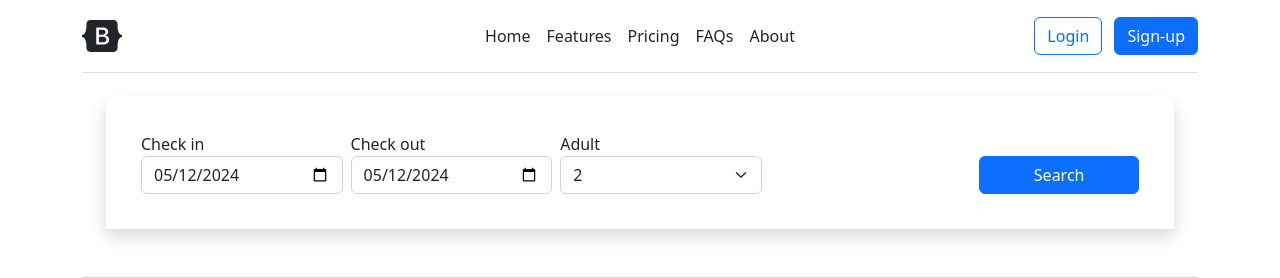
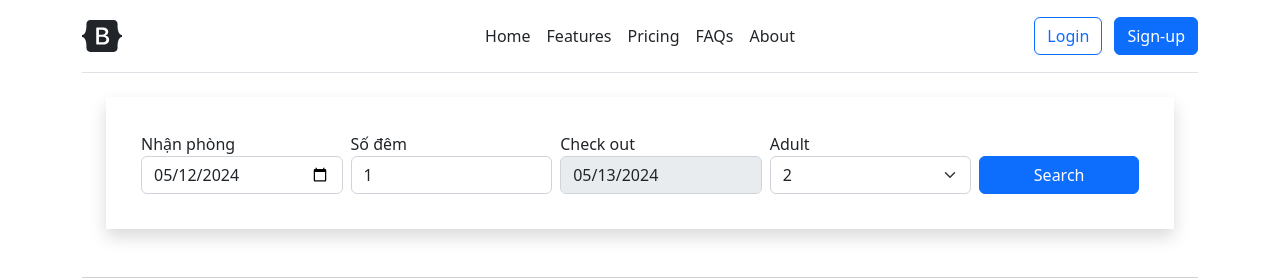
Before and after one commit to ngqp2k/Flask-HM-01, a Flask app: page / in a window 1280 px wide. Shown: the top 278 px of the page. Run offline with Flask 3, Linux system fonts and the light colour scheme; some libraries are stand-ins or nearby versions.

Commit message:
Refactor templates to use anchor tags instead of input buttons for closing forms

```diff
--- a/templates/add-additional-charge.html
+++ b/templates/add-additional-charge.html
@@ -36,7 +36,7 @@
         </div>
       </div>
       <div class="col-auto">
-            <input class="btn btn-secondary btn-block" type="submit" value="close">
+            <a href="javascript:history.back()" class="btn btn-secondary btn-block">Close</a>
         </div>
         <div class="col-auto">
             <input class="btn btn-primary btn-block" type="submit" value="Save" style="width: 200%;">
--- a/templates/add-booking.html
+++ b/templates/add-booking.html
@@ -92,6 +92,7 @@
                 <div class="form-group">
                     <label for="" class="col-form-label">User</label>
                     <select class="form-select" name="sex">
+                        <option></option>
                         {% for user in users %}
                         <option>{{ user }}</option>
                         {% endfor %}
@@ -112,6 +113,7 @@
                 <div class="form-group">
                     <label for="" class="col-form-label">Customer</label>
                     <select class="form-select" name="sex">
+                        <option></option>
                         {% for customer in customers %}
                         <option>{{ customer }}</option>
                         {% endfor %}
@@ -132,7 +134,7 @@
 
         <div class="row pt-2">
             <div class="col-auto">
-                <input class="btn btn-secondary btn-block" type="submit" value="close">
+                <a href="javascript:history.back()" class="btn btn-secondary btn-block">Close</a>
             </div>
             <div class="col-auto">
                 <input class="btn btn-primary btn-block" type="submit" value="Save" style="width: 200%;">
--- a/templates/add-invoice.html
+++ b/templates/add-invoice.html
@@ -32,7 +32,7 @@
             </div>
             <div class="row pt-2">
                 <div class="col-auto">
-                    <input class="btn btn-secondary btn-block" type="submit" value="close">
+                    <a href="javascript:history.back()" class="btn btn-secondary btn-block">Close</a>
                 </div>
                 <div class="col-auto">
                     <input class="btn btn-primary btn-block" type="submit" value="Save" style="width: 200%;">
--- a/templates/add-payment.html
+++ b/templates/add-payment.html
@@ -47,7 +47,7 @@
             </div>
             <div class="row pt-2">
                 <div class="col-auto">
-                    <input class="btn btn-secondary btn-block" type="submit" value="close">
+                    <a href="javascript:history.back()" class="btn btn-secondary btn-block">Close</a>
                 </div>
                 <div class="col-auto">
                     <input class="btn btn-primary btn-block" type="submit" value="Save" style="width: 200%;">
--- a/templates/add-role.html
+++ b/templates/add-role.html
@@ -14,7 +14,7 @@
             </div>
         </div>
         <div class="col-auto">
-            <input class="btn btn-secondary btn-block" type="submit" value="close">
+            <a href="javascript:history.back()" class="btn btn-secondary btn-block">Close</a>
         </div>
         <div class="col-auto">
             <input class="btn btn-primary btn-block" type="submit" value="Save" style="width: 200%;">
@@ -26,7 +26,7 @@ value="{{ room.room_no }}"
 
 <div class="row pt-2">
     <div class="col-auto">
-        <input class="btn btn-secondary btn-block" type="submit" value="close">
+        <a href="javascript:history.back()" class="btn btn-secondary btn-block">Close</a>
     </div>
     <div class="col-auto">
         <input class="btn btn-primary btn-block" type="submit" value="Save" style="width: 200%;">
--- a/templates/add-room-type.html
+++ b/templates/add-room-type.html
@@ -43,7 +43,7 @@
         </div>
         <div class="row mt-1">
             <div class="col-auto">
-                <input class="btn btn-secondary btn-block" type="submit" value="close">
+                <a href="javascript:history.back()" class="btn btn-secondary btn-block">Close</a>
             </div>
             <div class="col-auto">
                 <input class="btn btn-primary btn-block" type="submit" value="Save" style="width: 200%;">
--- a/templates/add-room.html
+++ b/templates/add-room.html
@@ -52,7 +52,7 @@
 		</div>
 		<div class="row pt-2">
 			<div class="col-auto">
-				<input class="btn btn-secondary btn-block" type="submit" value="close">
+				<a href="javascript:history.back()" class="btn btn-secondary btn-block">Close</a>
 			</div>
 			<div class="col-auto">
 				<input class="btn btn-primary btn-block" type="submit" value="Save" style="width: 200%;">
--- a/templates/add-service.html
+++ b/templates/add-service.html
@@ -30,7 +30,7 @@
             </div>
             <div class="row pt-2">
                 <div class="col-auto">
-                    <input class="btn btn-secondary btn-block" type="submit" value="close">
+                    <a href="javascript:history.back()" class="btn btn-secondary btn-block">Close</a>
                 </div>
                 <div class="col-auto">
                     <input class="btn btn-primary btn-block" type="submit" value="Save" style="width: 200%;">
--- a/templates/add-user.html
+++ b/templates/add-user.html
@@ -71,7 +71,7 @@
             </div>
         </div>
         <div class="col-auto">
-            <input class="btn btn-secondary btn-block" type="submit" value="close">
+            <a href="javascript:history.back()" class="btn btn-secondary btn-block">Close</a>
         </div>
         <div class="col-auto">
             <input class="btn btn-primary btn-block" type="submit" value="Save" style="width: 200%;">
--- a/templates/edit-additional-charge.html
+++ b/templates/edit-additional-charge.html
@@ -32,7 +32,7 @@
         </div>
       </div>
       <div class="col-auto">
-            <input class="btn btn-secondary btn-block" type="submit" value="close">
+            <a href="javascript:history.back()" class="btn btn-secondary btn-block">Close</a>
         </div>
         <div class="col-auto">
             <input class="btn btn-primary btn-block" type="submit" value="Save" style="width: 200%;">
--- a/templates/edit-booking.html
+++ b/templates/edit-booking.html
@@ -150,7 +150,7 @@
         </div>
         <div class="row pt-2">
             <div class="col-auto">
-                <input class="btn btn-secondary btn-block" type="submit" value="close">
+                <a href="javascript:history.back()" class="btn btn-secondary btn-block">Close</a>
             </div>
             <div class="col-auto">
                 <input class="btn btn-primary btn-block" type="submit" value="Save" style="width: 200%;">
--- a/templates/edit-invoice.html
+++ b/templates/edit-invoice.html
@@ -37,7 +37,7 @@
             </div>
             <div class="row pt-2">
                 <div class="col-auto">
-                    <input class="btn btn-secondary btn-block" type="submit" value="close">
+                    <a href="javascript:history.back()" class="btn btn-secondary btn-block">Close</a>
                 </div>
                 <div class="col-auto">
                     <input class="btn btn-primary btn-block" type="submit" value="Save" style="width: 200%;">
--- a/templates/edit-payment.html
+++ b/templates/edit-payment.html
@@ -51,7 +51,7 @@
             </div>
             <div class="row pt-2">
                 <div class="col-auto">
-                    <input class="btn btn-secondary btn-block" type="submit" value="close">
+                    <a href="javascript:history.back()" class="btn btn-secondary btn-block">Close</a>
                 </div>
                 <div class="col-auto">
                     <input class="btn btn-primary btn-block" type="submit" value="Save" style="width: 200%;">
--- a/templates/edit-role.html
+++ b/templates/edit-role.html
@@ -14,7 +14,7 @@
             </div>
         </div>
         <div class="col-auto">
-            <input class="btn btn-secondary btn-block" type="submit" value="close">
+            <a href="javascript:history.back()" class="btn btn-secondary btn-block">Close</a>
         </div>
         <div class="col-auto">
             <input class="btn btn-primary btn-block" type="submit" value="Save" style="width: 200%;">
--- a/templates/edit-room-type.html
+++ b/templates/edit-room-type.html
@@ -42,7 +42,7 @@
         </div>
         <div class="row mt-1">
             <div class="col-auto">
-                <input class="btn btn-secondary btn-block" type="submit" value="close">
+                <a href="javascript:history.back()" class="btn btn-secondary btn-block">Close</a>
             </div>
             <div class="col-auto">
                 <input class="btn btn-primary btn-block" type="submit" value="Save" style="width: 200%;">
--- a/templates/edit-room.html
+++ b/templates/edit-room.html
@@ -62,7 +62,7 @@
         </div>
         <div class="row pt-2">
             <div class="col-auto">
-                <input class="btn btn-secondary btn-block" type="submit" value="close">
+                <a href="javascript:history.back()" class="btn btn-secondary btn-block">Close</a>
             </div>
             <div class="col-auto">
                 <input class="btn btn-primary btn-block" type="submit" value="Save" style="width: 200%;">
--- a/templates/edit-service.html
+++ b/templates/edit-service.html
@@ -30,7 +30,7 @@
             </div>
             <div class="row pt-2">
                 <div class="col-auto">
-                    <input class="btn btn-secondary btn-block" type="submit" value="close">
+                    <a href="javascript:history.back()" class="btn btn-secondary btn-block">Close</a>
                 </div>
                 <div class="col-auto">
                     <input class="btn btn-primary btn-block" type="submit" value="Save" style="width: 200%;">
--- a/templates/index.html
+++ b/templates/index.html
@@ -148,15 +148,36 @@
                             <div class="col-md-10">
                                 <div class="row g-2">
                                     <div class="col-md-3">
-                                        <label for="date1">Check in</label>
-                                        <input type="date" class="form-control" placeholder="Check in"
-                                            name="checkin_date" value="{{ current_time }}" />
+                                        <label for="date1">Nhận phòng</label>
+                                        <input type="date" onchange="calculateReturnDate()" id="startDate" class="form-control" name="checkin_date"
+                                            value="{{ current_time }}" />
+                                    </div>
+                                    <div class="col-md-3">
+                                        <label for="date2">Số đêm</label>
+                                        <input type="number" onchange="calculateReturnDate()" id="numOfNights" class="form-control" placeholder="Số đêm"
+                                            name="checkout_date" value="1" min="1" />
                                     </div>
                                     <div class="col-md-3">
                                         <label for="date2">Check out</label>
-                                        <input type="date" class="form-control" placeholder="Check out"
-                                            name="checkout_date" value="{{ current_time }}" />
+                                        <input type="date" id="returnDate" class="form-control" placeholder="Check out"
+                                            name="checkout_date" value="{{ tomorrow }}" disabled />
                                     </div>
+
+                                    <script>
+                                        function calculateReturnDate() {
+                                            var startDate = document.getElementById("startDate").value;
+                                            var numOfNights = parseInt(document.getElementById("numOfNights").value);
+
+                                            if (startDate && numOfNights) {
+                                                var date = new Date(startDate);
+                                                date.setDate(date.getDate() + numOfNights);
+                                                var returnDate = date.toISOString().split('T')[0];
+                                                document.getElementById("returnDate").value = returnDate;
+                                            } else {
+                                                alert("Vui lòng nhập đầy đủ thông tin.");
+                                            }
+                                        }
+                                    </script>
                                     <div class="col-md-3">
                                         <label for="room">Adult</label>
                                         <select class="form-select">
@@ -181,8 +202,6 @@
             {% for room in rooms %}
             <!--ROOM SECTION-->
             <div class="room">
-                <div class="ribbon ribbon-top-left"><span>Featured</span>
-                </div>
                 <!--ROOM IMAGE-->
                 <!-- {{ url_for('static', filename='images/h-trip.png') }} -->
                 <div class="r1 r-com"><img src="{{ room.image }}" alt="" />
--- a/views.py
+++ b/views.py
@@ -5,7 +5,7 @@ from flask_login import login_user, logout_user, login_required
 # from models import User, Role, Sex
 from flask_wtf import FlaskForm
 from wtforms import StringField
-from datetime import datetime
+from datetime import datetime, timedelta
 from werkzeug.security import check_password_hash
 
 
@@ -52,10 +52,12 @@ def logout():
 
 @app.route('/')
 def index():
-    current_time = datetime.now().strftime('%Y-%m-%d')
+    today = datetime.now().strftime('%Y-%m-%d')
+    tomorrow = (datetime.now() + timedelta(days=1)).strftime('%Y-%m-%d')
     rooms = models.Room.query.filter_by(status=models.RoomStatus.AVAILABLE).all()
     return render_template('index.html'
-                           , current_time=current_time
+                           , current_time=today
+                           , tomorrow=tomorrow
                            , rooms=rooms)
 
 @app.route('/checkout/<int:room_id>', methods=['GET', 'POST'])
@@ -98,8 +100,6 @@ def checkout_handler(room_id):
         db.session.add(payment)
 
         db.session.commit()
-
-        return f'success payment for room {room_id}'
 
     return redirect(url_for('index'))
 
```
Also changed, not shown: instance/sample_db.sqlite.
